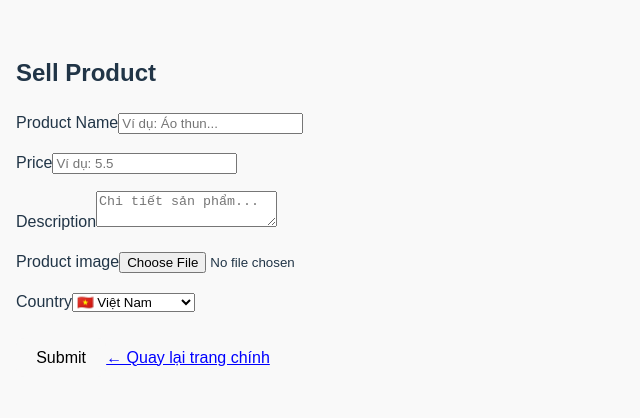
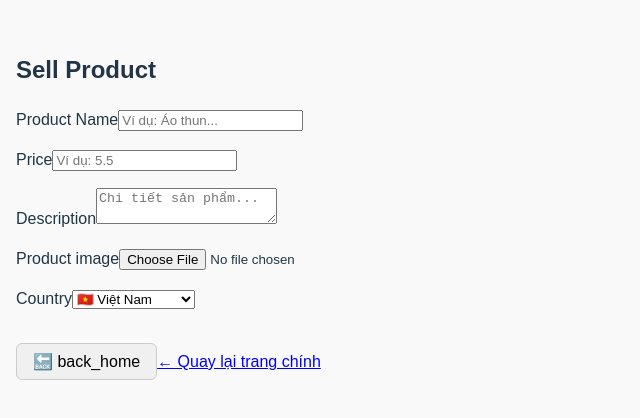
Before and after one commit to phamhongphuctu/zone, a React (Vite) app: page /sell in a window 1280 px wide. Shown: the part 194-612 px from the top of the page, without its empty margins (0-640 px from the left). Built offline with nearby package versions, Linux system fonts and the light colour scheme.

Commit message:
moi nhat

```diff
--- a/src/pages/Sell.tsx
+++ b/src/pages/Sell.tsx
@@ -126,9 +126,21 @@ export default function Sell() {
           </select>
         </div>
 
-        <button type="submit" className="zone-btn">
-          {t("submit")}
-        </button>
+        <button
+  type="button"
+  onClick={() => navigate(`/${country}`)}
+  style={{
+    marginTop: "1rem",
+    padding: "8px 16px",
+    borderRadius: "6px",
+    border: "1px solid #ccc",
+    backgroundColor: "#f0f0f0",
+    cursor: "pointer",
+  }}
+>
+  🔙 {t("back_home")}
+</button>
+
 
         <Link
           to="/"
```
